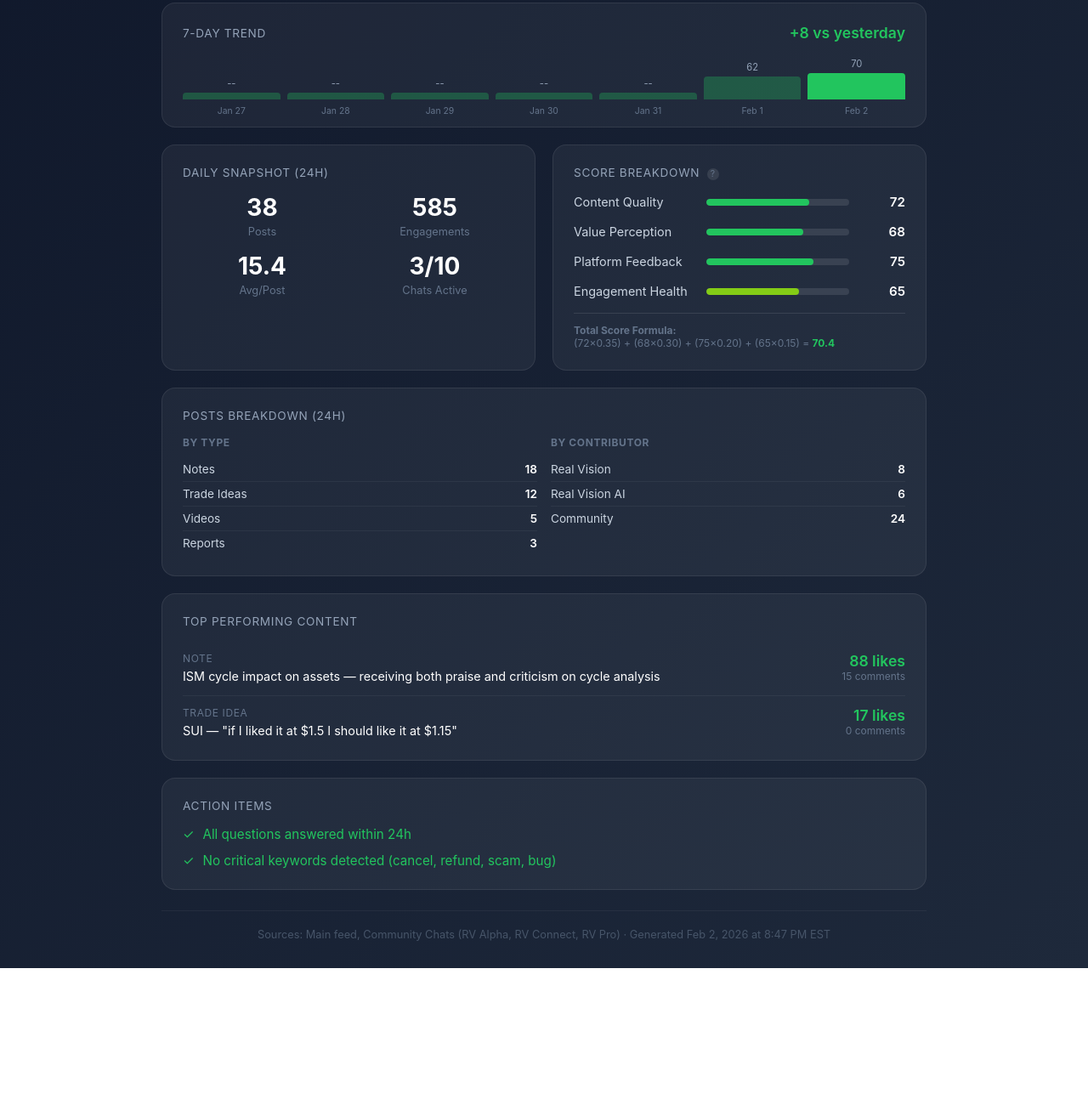
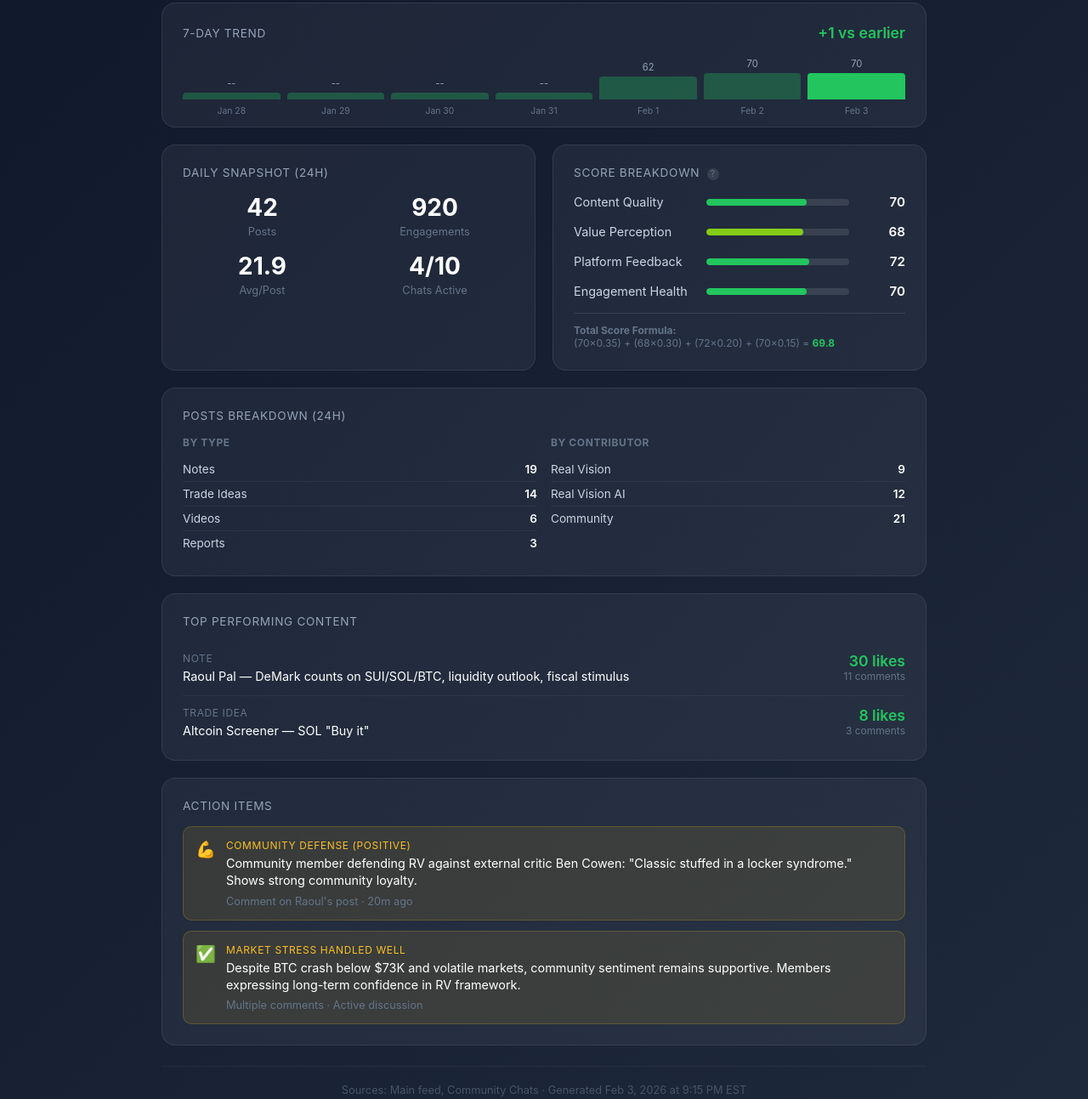
Before and after one commit to rabih-khoury/rv-community-health, a plain HTML site: page index.html in a window 1280 px wide. Shown: the part 322-1615 px from the top of the page at 85% size. Before the commit the page ends 1461 px from the top, so only its background shows below. Drawn offline with Linux system fonts and the light colour scheme.

Commit message:
Add files via upload

```diff
--- a/index.html
+++ b/index.html
@@ -489,7 +489,7 @@
     <div class="dashboard">
         <div class="header">
             <h1>RV Community Health Index</h1>
-            <div class="date">February 2, 2026</div>
+            <div class="date">February 3, 2026 (Late Evening)</div>
         </div>
 
         <!-- Health Score -->
@@ -503,7 +503,7 @@
                 </div>
                 <div class="score-details">
                     <h2>Healthy</h2>
-                    <p>Community is engaged with quality discussions. Strong content performance from analysts. No churn indicators or critical feedback detected. All questions addressed within 24h.</p>
+                    <p>Community engagement strong despite market volatility. Raoul Pal's DeMark analysis (30 likes, 11 comments) driving discussion. Community defending RV against external criticism. 4 community chats active. No cancel/refund sentiment detected.</p>
                 </div>
             </div>
 
@@ -511,13 +511,9 @@
             <div class="card trend-card">
                 <div class="trend-header">
                     <div class="card-title" style="margin-bottom: 0;">7-Day Trend</div>
-                    <div class="trend-change positive">+8 vs yesterday</div>
+                    <div class="trend-change positive">+1 vs earlier</div>
                 </div>
                 <div class="trend-chart">
-                    <div class="trend-bar" style="height: 0%;">
-                        <div class="trend-bar-value">--</div>
-                        <div class="trend-bar-label">Jan 27</div>
-                    </div>
                     <div class="trend-bar" style="height: 0%;">
                         <div class="trend-bar-value">--</div>
                         <div class="trend-bar-label">Jan 28</div>
@@ -538,9 +534,13 @@
                         <div class="trend-bar-value">62</div>
                         <div class="trend-bar-label">Feb 1</div>
                     </div>
+                    <div class="trend-bar" style="height: 70%;">
+                        <div class="trend-bar-value">70</div>
+                        <div class="trend-bar-label">Feb 2</div>
+                    </div>
                     <div class="trend-bar current" style="height: 70%;">
                         <div class="trend-bar-value">70</div>
-                        <div class="trend-bar-label">Feb 2</div>
+                        <div class="trend-bar-label">Feb 3</div>
                     </div>
                 </div>
             </div>
@@ -550,19 +550,19 @@
                 <div class="card-title">Daily Snapshot (24h)</div>
                 <div class="stat-grid">
                     <div class="stat">
-                        <div class="stat-value">38</div>
+                        <div class="stat-value">42</div>
                         <div class="stat-label">Posts</div>
                     </div>
                     <div class="stat">
-                        <div class="stat-value">585</div>
+                        <div class="stat-value">920</div>
                         <div class="stat-label">Engagements</div>
                     </div>
                     <div class="stat">
-                        <div class="stat-value">15.4</div>
+                        <div class="stat-value">21.9</div>
                         <div class="stat-label">Avg/Post</div>
                     </div>
                     <div class="stat">
-                        <div class="stat-value">3/10</div>
+                        <div class="stat-value">4/10</div>
                         <div class="stat-label">Chats Active</div>
                     </div>
                 </div>
@@ -574,9 +574,9 @@
                 <div class="breakdown-item tooltip-container">
                     <div class="breakdown-label">Content Quality</div>
                     <div class="breakdown-bar">
-                        <div class="breakdown-fill green" style="width: 72%;"></div>
+                        <div class="breakdown-fill green" style="width: 70%;"></div>
                     </div>
-                    <div class="breakdown-value">72</div>
+                    <div class="breakdown-value">70</div>
                     <div class="tooltip">
                         <div class="tooltip-title">Content Quality</div>
                         <div class="tooltip-weight">Weight: 35% of total score</div>
@@ -586,7 +586,7 @@
                 <div class="breakdown-item tooltip-container">
                     <div class="breakdown-label">Value Perception</div>
                     <div class="breakdown-bar">
-                        <div class="breakdown-fill green" style="width: 68%;"></div>
+                        <div class="breakdown-fill lime" style="width: 68%;"></div>
                     </div>
                     <div class="breakdown-value">68</div>
                     <div class="tooltip">
@@ -598,9 +598,9 @@
                 <div class="breakdown-item tooltip-container">
                     <div class="breakdown-label">Platform Feedback</div>
                     <div class="breakdown-bar">
-                        <div class="breakdown-fill green" style="width: 75%;"></div>
+                        <div class="breakdown-fill green" style="width: 72%;"></div>
                     </div>
-                    <div class="breakdown-value">75</div>
+                    <div class="breakdown-value">72</div>
                     <div class="tooltip">
                         <div class="tooltip-title">Platform Feedback</div>
                         <div class="tooltip-weight">Weight: 20% of total score</div>
@@ -610,9 +610,9 @@
                 <div class="breakdown-item tooltip-container">
                     <div class="breakdown-label">Engagement Health</div>
                     <div class="breakdown-bar">
-                        <div class="breakdown-fill lime" style="width: 65%;"></div>
+                        <div class="breakdown-fill green" style="width: 70%;"></div>
                     </div>
-                    <div class="breakdown-value">65</div>
+                    <div class="breakdown-value">70</div>
                     <div class="tooltip">
                         <div class="tooltip-title">Engagement Health</div>
                         <div class="tooltip-weight">Weight: 15% of total score</div>
@@ -621,7 +621,7 @@
                 </div>
                 <div style="margin-top: 16px; padding-top: 12px; border-top: 1px solid rgba(255,255,255,0.1); font-size: 0.75rem; color: #64748b;">
                     <strong>Total Score Formula:</strong><br>
-                    (72×0.35) + (68×0.30) + (75×0.20) + (65×0.15) = <strong style="color: #22c55e;">70.4</strong>
+                    (70×0.35) + (68×0.30) + (72×0.20) + (70×0.15) = <strong style="color: #22c55e;">69.8</strong>
                 </div>
             </div>
 
@@ -633,15 +633,15 @@
                         <h4>By Type</h4>
                         <div class="breakdown-row">
                             <span class="breakdown-row-label">Notes</span>
-                            <span class="breakdown-row-value">18</span>
+                            <span class="breakdown-row-value">19</span>
                         </div>
                         <div class="breakdown-row">
                             <span class="breakdown-row-label">Trade Ideas</span>
-                            <span class="breakdown-row-value">12</span>
+                            <span class="breakdown-row-value">14</span>
                         </div>
                         <div class="breakdown-row">
                             <span class="breakdown-row-label">Videos</span>
-                            <span class="breakdown-row-value">5</span>
+                            <span class="breakdown-row-value">6</span>
                         </div>
                         <div class="breakdown-row">
                             <span class="breakdown-row-label">Reports</span>
@@ -652,15 +652,15 @@
                         <h4>By Contributor</h4>
                         <div class="breakdown-row">
                             <span class="breakdown-row-label">Real Vision</span>
-                            <span class="breakdown-row-value">8</span>
+                            <span class="breakdown-row-value">9</span>
                         </div>
                         <div class="breakdown-row">
                             <span class="breakdown-row-label">Real Vision AI</span>
-                            <span class="breakdown-row-value">6</span>
+                            <span class="breakdown-row-value">12</span>
                         </div>
                         <div class="breakdown-row">
                             <span class="breakdown-row-label">Community</span>
-                            <span class="breakdown-row-value">24</span>
+                            <span class="breakdown-row-value">21</span>
                         </div>
                     </div>
                 </div>
@@ -673,21 +673,21 @@
                     <div class="top-item">
                         <div>
                             <div class="top-item-type">Note</div>
-                            <div class="top-item-title">ISM cycle impact on assets — receiving both praise and criticism on cycle analysis</div>
+                            <div class="top-item-title">Raoul Pal — DeMark counts on SUI/SOL/BTC, liquidity outlook, fiscal stimulus</div>
                         </div>
                         <div class="top-item-stats">
-                            <div class="top-item-engagement">88 likes</div>
-                            <div class="top-item-detail">15 comments</div>
+                            <div class="top-item-engagement">30 likes</div>
+                            <div class="top-item-detail">11 comments</div>
                         </div>
                     </div>
                     <div class="top-item">
                         <div>
                             <div class="top-item-type">Trade Idea</div>
-                            <div class="top-item-title">SUI — "if I liked it at $1.5 I should like it at $1.15"</div>
+                            <div class="top-item-title">Altcoin Screener — SOL "Buy it"</div>
                         </div>
                         <div class="top-item-stats">
-                            <div class="top-item-engagement">17 likes</div>
-                            <div class="top-item-detail">0 comments</div>
+                            <div class="top-item-engagement">8 likes</div>
+                            <div class="top-item-detail">3 comments</div>
                         </div>
                     </div>
                 </div>
@@ -696,17 +696,27 @@
             <!-- Action Items -->
             <div class="card action-items">
                 <div class="card-title">Action Items</div>
-                <div class="no-actions">
-                    <span>✓</span> All questions answered within 24h
+                <div class="action-item">
+                    <div class="action-icon">💪</div>
+                    <div class="action-content">
+                        <div class="action-type">Community Defense (Positive)</div>
+                        <div class="action-text">Community member defending RV against external critic Ben Cowen: "Classic stuffed in a locker syndrome." Shows strong community loyalty.</div>
+                        <div class="action-meta">Comment on Raoul's post · 20m ago</div>
+                    </div>
                 </div>
-                <div class="no-actions" style="margin-top: 12px;">
-                    <span>✓</span> No critical keywords detected (cancel, refund, scam, bug)
+                <div class="action-item">
+                    <div class="action-icon">✅</div>
+                    <div class="action-content">
+                        <div class="action-type">Market Stress Handled Well</div>
+                        <div class="action-text">Despite BTC crash below $73K and volatile markets, community sentiment remains supportive. Members expressing long-term confidence in RV framework.</div>
+                        <div class="action-meta">Multiple comments · Active discussion</div>
+                    </div>
                 </div>
             </div>
         </div>
 
         <div class="footer">
-            Sources: Main feed, Community Chats (RV Alpha, RV Connect, RV Pro) · Generated Feb 2, 2026 at 8:47 PM EST
+            Sources: Main feed, Community Chats · Generated Feb 3, 2026 at 9:15 PM EST
         </div>
     </div>
 </body>
```
